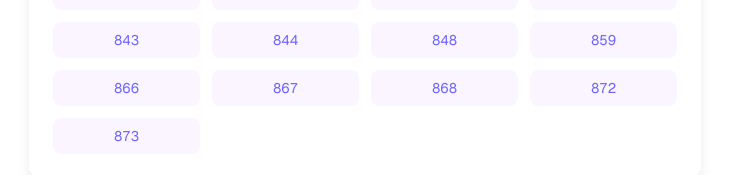
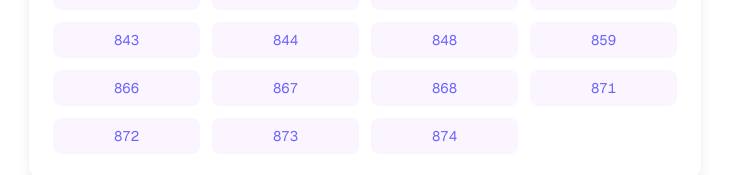
Before and after one commit to Innosphere5/techpoint-website, a Next.js app: page /certificate-verify in a window 1280 px wide. Shown: the part 1848-2023 px from the top of the page, without its empty margins (275-1004 px from the left). Built offline with nearby package versions, Linux system fonts and the light colour scheme.

Commit message:
certificate added 874 and 871

```diff
--- a/app/certificate-verify/certificateData.js
+++ b/app/certificate-verify/certificateData.js
@@ -8,7 +8,15 @@ export const certificateDatabase = {
   },
    848: {
     name: "Gurloveleen Singh",
-    pdfPath: "/certificates/GURLOVELEEN (2).pdf",
+    pdfPath: "/certificates/GURLOVELEEN (2 ).pdf",
+  },
+   871: {
+    name: "Rajdeep kaur",
+    pdfPath: "/certificates/rajdeep.pdf",
+  },
+   874: {
+    name: "Paramjit Singh",
+    pdfPath: "/certificates/paramjeet.pdf",
   },
    873: {
     name: "Laksh",
```
Also changed, not shown: 1 other file (tests, documents, lock files or other folders).
